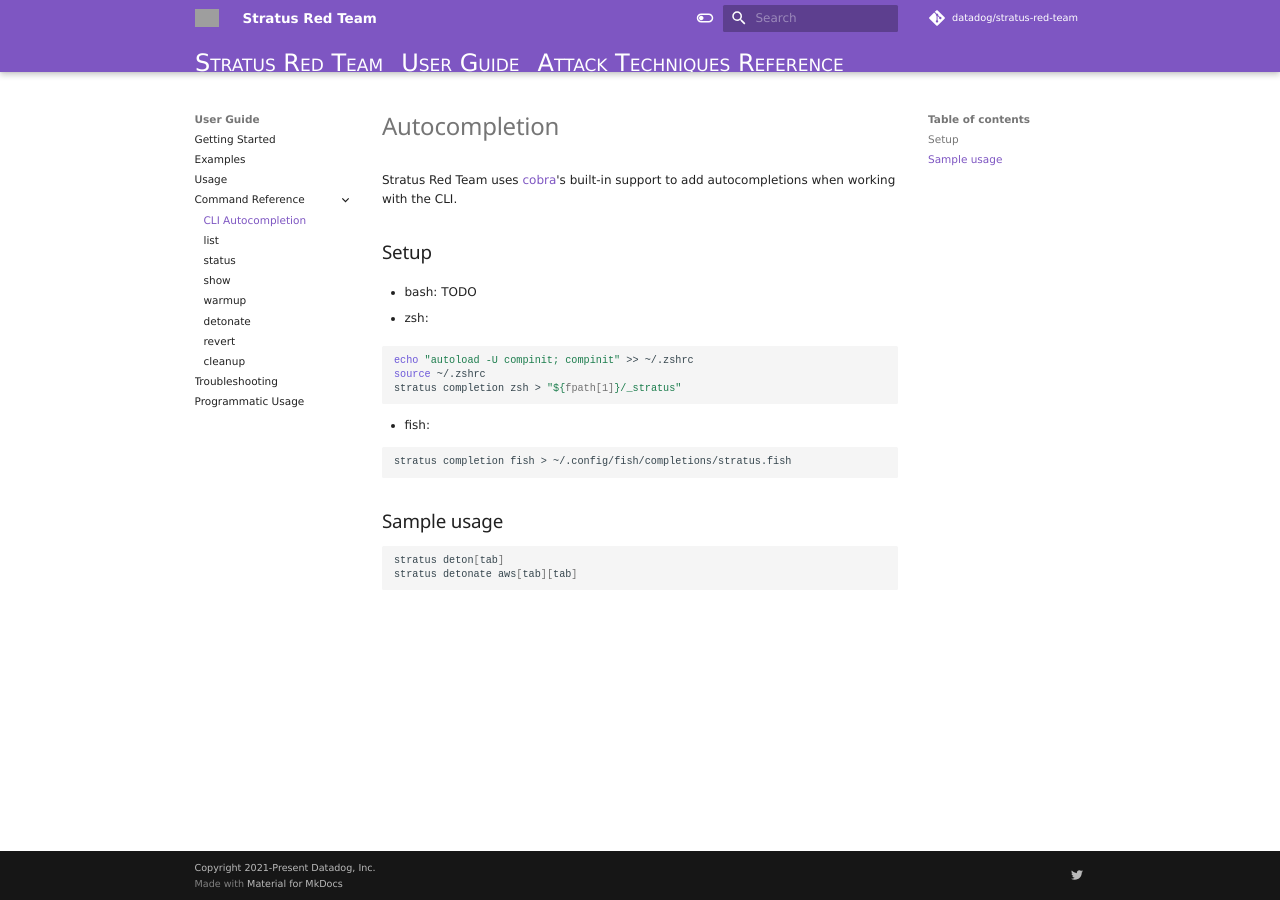
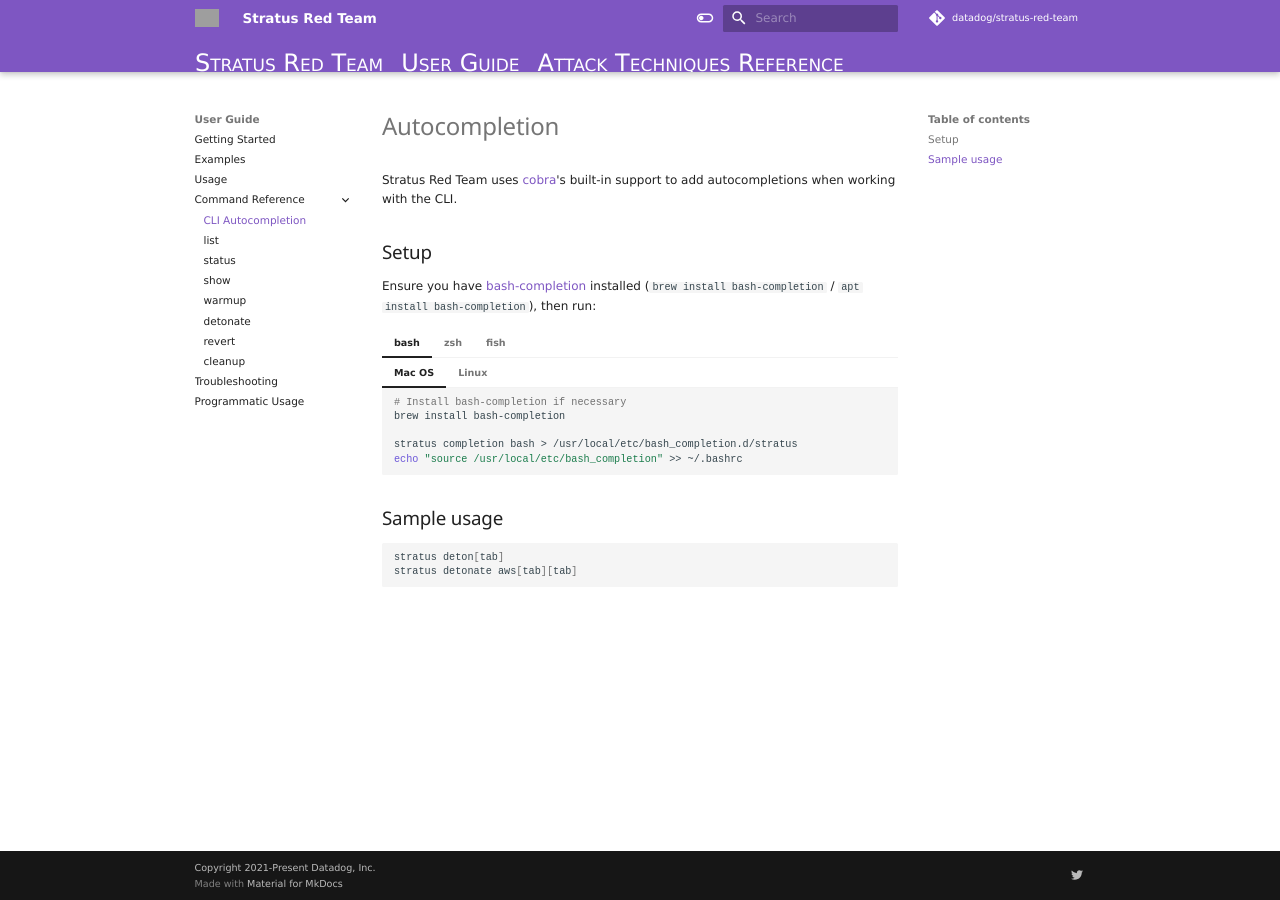
Before and after one commit to DataDog/stratus-red-team, an MkDocs documentation site: the page built from docs/user-guide/commands/autocompletion.md, in a window 1280 px wide. Built offline with MkDocs 1.6.1 and Material for MkDocs 9.7.7, drawn with Linux system fonts in a browser that asks for light colours; nearby versions of some CDN libraries; library files that are not in the unit come from our copies; comment, search, counter and statistics services are not loaded; grey boxes are pictures that could not be loaded.

Commit message:
[docs]: add docs for autocomplete

````diff
--- a/docs/user-guide/commands/autocompletion.md
+++ b/docs/user-guide/commands/autocompletion.md
@@ -8,21 +8,45 @@
 
 ## Setup
 
-* bash: TODO
 
-* zsh:
+Ensure you have [bash-completion](https://github.com/scop/bash-completion) installed (`brew install bash-completion`  / `apt install bash-completion`), then run:
 
-```bash
-echo "autoload -U compinit; compinit" >> ~/.zshrc
-source ~/.zshrc
-stratus completion zsh > "${fpath[1]}/_stratus"
-```
+=== "bash"
 
-* fish:
+    === "Mac OS"
 
-```bash
-stratus completion fish > ~/.config/fish/completions/stratus.fish
-```
+        ```bash
+        # Install bash-completion if necessary
+        brew install bash-completion
+
+        stratus completion bash > /usr/local/etc/bash_completion.d/stratus
+        echo "source /usr/local/etc/bash_completion" >> ~/.bashrc
+        ```
+
+    === "Linux"
+
+        ```bash
+        # Install bash-completion if necessary
+        sudo apt install bash-completion
+
+        mkdir -p /etc/bash_completion.d
+        stratus completion bash > /etc/bash_completion.d/stratus
+        echo "source /etc/bash_completion" >> ~/.bashrc
+        ```
+
+=== "zsh"
+
+    ```bash
+    echo "autoload -U compinit; compinit" >> ~/.zshrc
+    source ~/.zshrc
+    stratus completion zsh > "${fpath[1]}/_stratus"
+    ```
+
+=== "fish"
+
+    ```bash
+    stratus completion fish > ~/.config/fish/completions/stratus.fish
+    ```
 
 ## Sample usage
 
--- a/mkdocs.yml
+++ b/mkdocs.yml
@@ -57,6 +57,8 @@
   - admonition
   - pymdownx.details
   - footnotes
+  - pymdownx.tabbed:
+      alternate_style: true
 
 
 extra_javascript:
````
